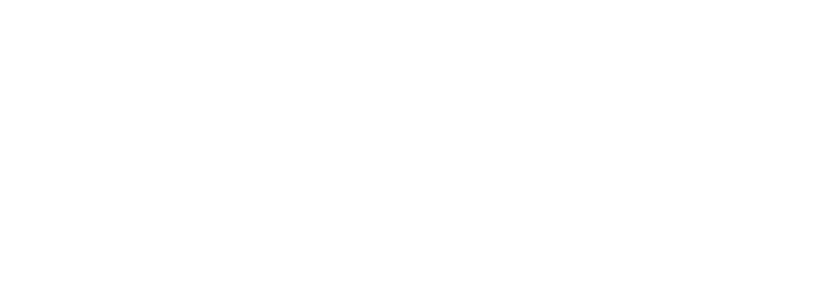
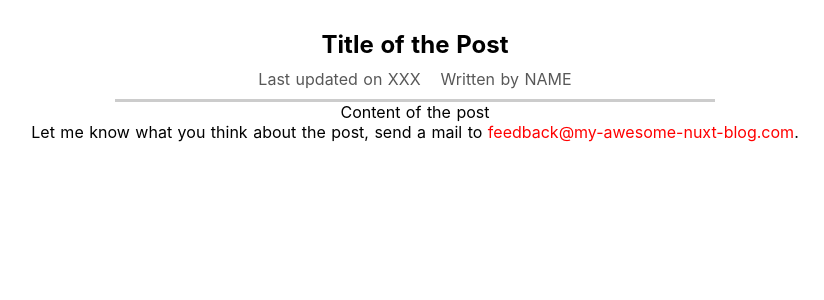
Before and after one commit to dmotts/nuxt-blog-project, a Nuxt app: page /posts/1 in a window 1280 px wide. Before the commit this address had no page. Shown: the top 300 px of the page, without its empty margins (225-1049 px from the left). Built offline with nearby package versions, Linux system fonts and the light colour scheme.

Commit message:
Add Posts page and stylings

```diff
--- /dev/null
+++ b/pages/about/index.vue
@@ -0,0 +1,16 @@
+<template>
+  <div class="about-page">
+    <h1>This is my absolutely fantastic "About Me" Page!</h1>
+    <p>Lorem ipsum, dolor sit amet consectetur adipisicing elit. Totam officiis ab voluptatibus assumenda error quas deleniti eius? Suscipit, numquam? Quis aliquid non animi numquam amet voluptas dolorum sunt aspernatur commodi?</p>
+    <p>Lorem ipsum, dolor sit amet consectetur adipisicing elit. Totam officiis ab voluptatibus assumenda error quas deleniti eius? Suscipit, numquam? Quis aliquid non animi numquam amet voluptas dolorum sunt aspernatur commodi?</p>
+    <p>Lorem ipsum, dolor sit amet consectetur adipisicing elit. Totam officiis ab voluptatibus assumenda error quas deleniti eius? Suscipit, numquam? Quis aliquid non animi numquam amet voluptas dolorum sunt aspernatur commodi?</p>
+    <p>Lorem ipsum, dolor sit amet consectetur adipisicing elit. Totam officiis ab voluptatibus assumenda error quas deleniti eius? Suscipit, numquam? Quis aliquid non animi numquam amet voluptas dolorum sunt aspernatur commodi?</p>
+  </div>
+</template>
+
+<style scoped>
+.about-page {
+  text-align: center;
+  padding: 30px;
+}
+</style>
--- /dev/null
+++ b/pages/posts/_id/index.vue
@@ -0,0 +1,69 @@
+<template>
+    <div class="single-post-page">
+        <section class="post">
+            <h1 class="post-title">Title of the Post</h1>
+            <div class="post-details">
+                <div class="post-detail">Last updated on XXX</div>
+                <div class="post-detail">Written by NAME</div>
+            </div>
+            <p class="post-content">Content of the post</p>
+        </section>
+        <section class="post-feedback">
+            <p>Let me know what you think about the post, send a mail to <a href="mailto:feedback@my-awesome-nuxt-blog.com">feedback@my-awesome-nuxt-blog.com</a>.</p>
+        </section>
+    </div>
+</template>
+
+<style scoped>
+.single-post-page {
+  padding: 30px;
+  text-align: center;
+  box-sizing: border-box;
+}
+
+.post {
+  width: 100%;
+}
+
+@media (min-width: 768px) {
+  .post {
+    width: 600px;
+    margin: auto;
+  }
+}
+
+.post-title {
+  margin: 0;
+}
+
+.post-details {
+  padding: 10px;
+  box-sizing: border-box;
+  border-bottom: 3px solid #ccc;
+  display: flex;
+  justify-content: center;
+  align-items: center;
+  flex-direction: column;
+}
+
+@media (min-width: 768px) {
+  .post-details {
+    flex-direction: row;
+  }
+}
+
+.post-detail {
+  color: rgb(88, 88, 88);
+  margin: 0 10px;
+}
+
+.post-feedback a {
+  color: red;
+  text-decoration: none;
+}
+
+.post-feedback a:hover,
+.post-feedback a:active {
+  color: salmon;
+}
+</style>
--- /dev/null
+++ b/pages/posts/index.vue
@@ -0,0 +1,13 @@
+<template>
+    <div class="posts-page">
+
+    </div>
+</template>
+
+<style scoped>
+    .posts-page {
+        display: flex;
+        justify-content: center;
+        align-items: center;
+    }
+</style>
```
